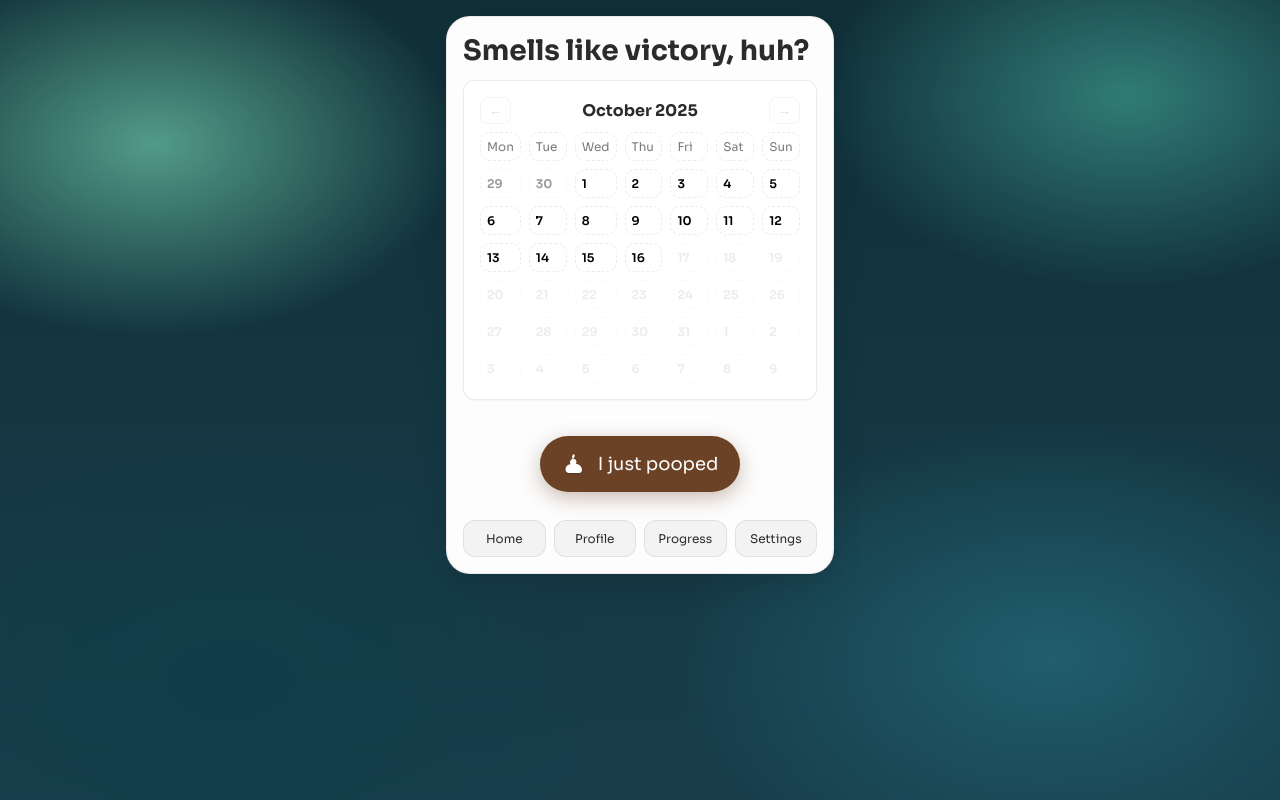
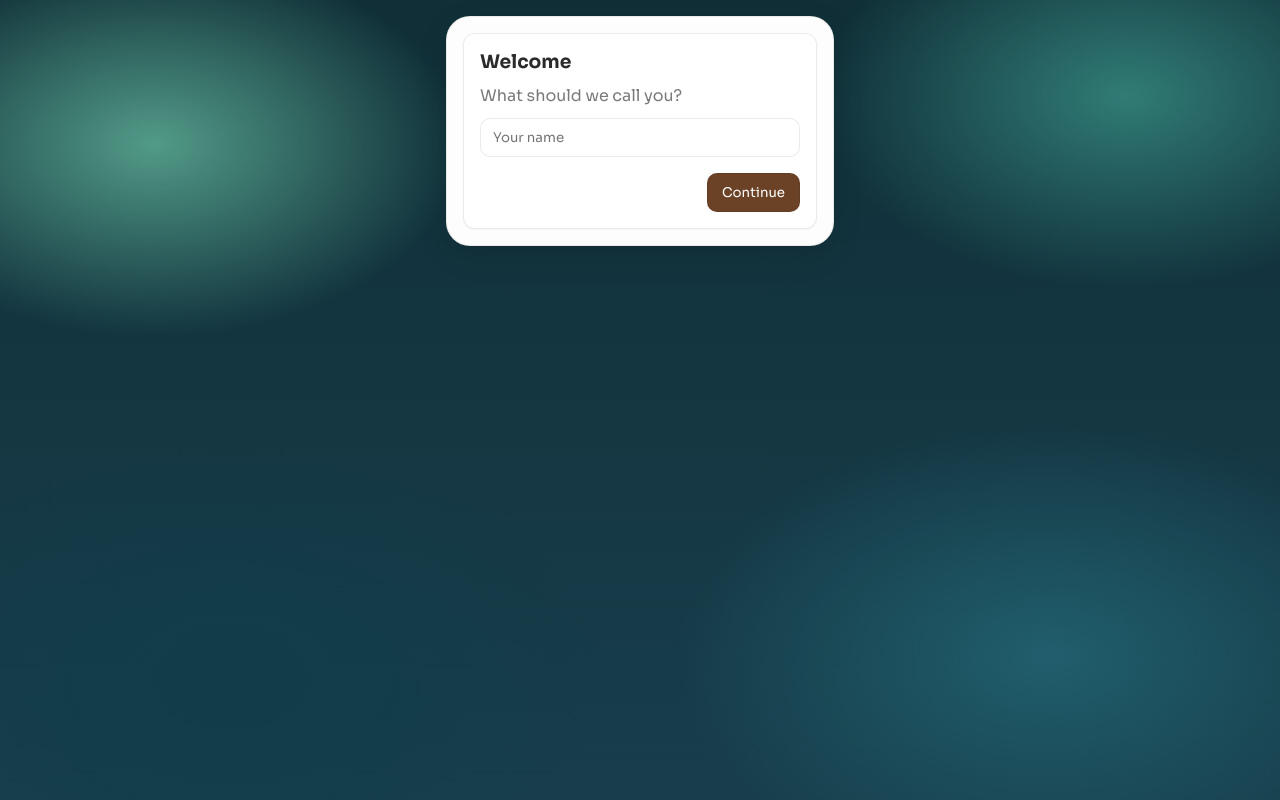
Before and after one commit to jrienda/https---github.com-jrienda-poopr, a Next.js app: page / in a window 1280 px wide. Built offline with nearby package versions, Linux system fonts and the light colour scheme.

Commit message:
feat: onboarding name screen + personalized header; brown day tiles without dot; dark streak; hide days-since counter for 0–1 days

```diff
--- a/app/globals.css
+++ b/app/globals.css
@@ -146,6 +146,7 @@ body::after {
   justify-content: center;
   border-radius: 10px;
   border: 1px dashed var(--ring);
+  background: #fff;
 }
 
 .day-label { font-size: 12px; color: var(--muted); }
@@ -156,15 +157,18 @@ body::after {
 .month .day .poop-dot { width: 10px; height: 10px; margin-top: 4px; }
 
 .day.pooped {
-  background: #fff8f3;
+  background: var(--poop);
   border-color: var(--poop);
+  color: #fff;
 }
-.day.pooped .day-date { color: var(--poop); }
+.day.pooped .day-date { color: #fff; }
 
 .day.streak {
-  background: var(--streak);
-  border-color: #e9d76b;
+  background: var(--poop);
+  border-color: var(--poop);
+  color: #fff;
 }
+.day.streak .day-date { color: #fff; }
 
 .poop-dot {
   width: 16px;
--- a/app/page.tsx
+++ b/app/page.tsx
@@ -10,6 +10,7 @@ type PoopEntry = {
 };
 
 const STORAGE_KEY = "poopr.entries.v1";
+const STORAGE_USER = "poopr.user.name.v1";
 
 function readEntries(): PoopEntry[] {
   if (typeof window === "undefined") return [];
@@ -26,6 +27,21 @@ function readEntries(): PoopEntry[] {
 function writeEntries(entries: PoopEntry[]) {
   if (typeof window === "undefined") return;
   localStorage.setItem(STORAGE_KEY, JSON.stringify(entries));
+}
+
+function readUserName(): string | null {
+  if (typeof window === "undefined") return null;
+  try {
+    const v = localStorage.getItem(STORAGE_USER);
+    return v && v.trim() ? v : null;
+  } catch {
+    return null;
+  }
+}
+
+function writeUserName(name: string) {
+  if (typeof window === "undefined") return;
+  localStorage.setItem(STORAGE_USER, name);
 }
 
 function startOfDay(d: Date) {
@@ -145,11 +161,11 @@ function MonthCalendar({
               className={`day${has ? " pooped" : ""}${inStreak ? " streak" : ""}`}
               aria-label={d.toDateString()}
               disabled={isFuture}
-              style={{ opacity: isFuture ? 0.25 : (isCurrentMonth ? 1 : 0.4), background: "#fff", border: "1px dashed var(--ring)", borderRadius: 10, cursor: isFuture ? "default" : "pointer" }}
+              style={{ opacity: isFuture ? 0.25 : (isCurrentMonth ? 1 : 0.4), border: "1px dashed var(--ring)", borderRadius: 10, cursor: isFuture ? "default" : "pointer" }}
               onClick={() => { if (!isFuture) onDayClick?.(d); }}
             >
               <div className="day-date">{formatDateNum(d)}</div>
-              {has ? <div className="poop-dot" title="Pooped" /> : null}
+              {/* dot removed; full cell color indicates entry */}
             </button>
           );
         })}
@@ -304,9 +320,12 @@ export default function Page() {
   const [dayModal, setDayModal] = useState<Date | null>(null);
   const [editing, setEditing] = useState<PoopEntry | null>(null);
   const [pendingDelete, setPendingDelete] = useState<PoopEntry | null>(null);
+  const [userName, setUserName] = useState<string | null>(null);
+  const [nameDraft, setNameDraft] = useState<string>("");
 
   useEffect(() => {
     setEntries(readEntries());
+    setUserName(readUserName());
   }, []);
 
   useEffect(() => {
@@ -471,9 +490,37 @@ export default function Page() {
 
   return (
     <main className="container">
+      {userName == null ? (
+        <div className="phone stack" style={{ gap: 12 }}>
+          <div className="card stack" style={{ gap: 12 }}>
+            <h3 style={{ margin: 0 }}>Welcome</h3>
+            <div className="muted">What should we call you?</div>
+            <input
+              className="input"
+              placeholder="Your name"
+              value={nameDraft}
+              onChange={(e) => setNameDraft(e.target.value)}
+            />
+            <div className="actions" style={{ justifyContent: "flex-end", marginTop: 4 }}>
+              <button
+                className="primary"
+                onClick={() => {
+                  const v = nameDraft.trim();
+                  if (!v) return;
+                  writeUserName(v);
+                  setUserName(v);
+                }}
+                disabled={!nameDraft.trim()}
+              >
+                Continue
+              </button>
+            </div>
+          </div>
+        </div>
+      ) : (
       <div className="phone stack" style={{ gap: 12 }}>
         <header className="stack" style={{ gap: 8 }}>
-          <h2 className="title" style={{ margin: 0 }}>{header}</h2>
+          <h2 className="title" style={{ margin: 0 }}>{userName ? `Hey ${userName} — ${header}` : header}</h2>
         </header>
 
         <MonthCalendar
@@ -506,7 +553,7 @@ export default function Page() {
           })()}
         />
 
-        {daysSinceLast !== null && daysSinceLast !== 1 ? (
+        {daysSinceLast !== null && daysSinceLast > 1 ? (
           <div className="stats" style={{ gridTemplateColumns: "1fr" }}>
             <div className="stat-card">
               <div className="stat-title">Days since last poop</div>
@@ -529,7 +576,7 @@ export default function Page() {
           <div className="btn">Settings</div>
         </div>
       </div>
-
+      )}
       {showForm ? (
         <PoopForm
           initial={{ whenIso: nowIso, bristolType: 4, hadBlood: false }}
```
